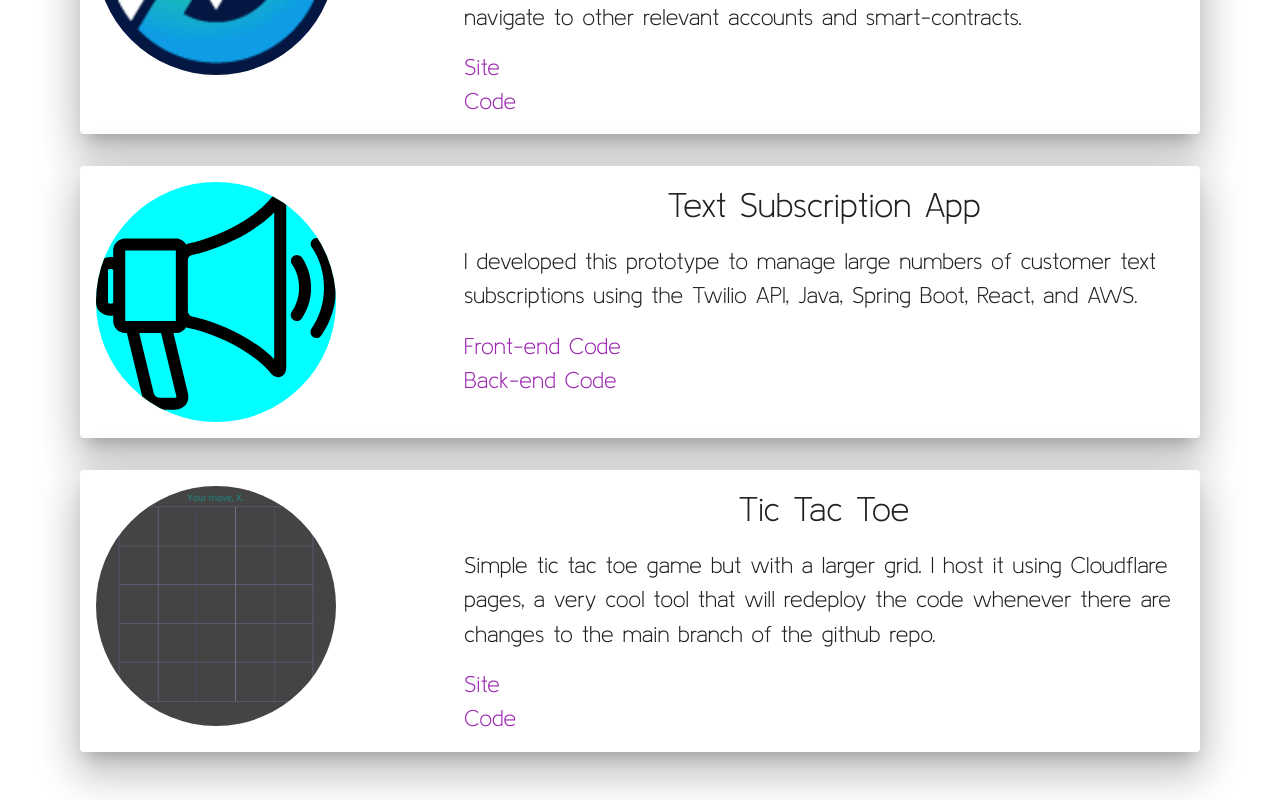
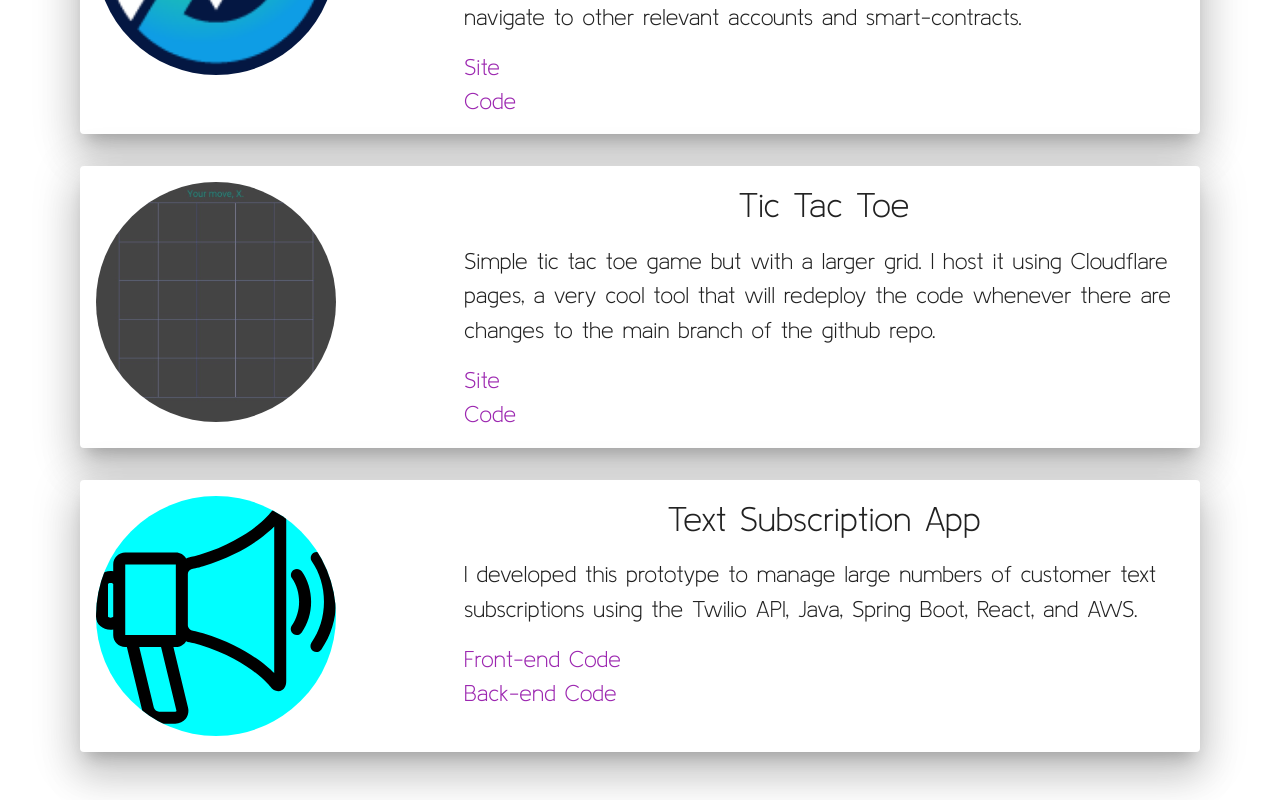
Before and after one commit to voyenavion/sdg, a React (Vite) app: page /github-hits in a window 1280 px wide. Shown: the part 293-1093 px from the top of the page. Built offline with nearby package versions, Linux system fonts and the light colour scheme.

Commit message:
rearrange work order

```diff
--- a/src/pages/Work.tsx
+++ b/src/pages/Work.tsx
@@ -21,6 +21,16 @@ const projects: Array<Project> = [
     ],
   },
   {
+    text: "Tic Tac Toe",
+    summary:
+      "Simple tic tac toe game but with a larger grid. I host it using Cloudflare pages, a very cool tool that will redeploy the code whenever there are changes to the main branch of the github repo.",
+    image: "/tic-tac-toe.jpg",
+    links: [
+      { display: "Site", to: "https://tic-tac-toe-49o.pages.dev/" },
+      { display: "Code", to: "https://github.com/voyenavion/tic-tac-toe" },
+    ],
+  },
+  {
     text: "Text Subscription App",
     summary:
       "I developed this prototype to manage large numbers of customer text subscriptions using the Twilio API, Java, Spring Boot, React, and AWS.",
@@ -36,16 +46,7 @@ const projects: Array<Project> = [
       },
     ],
   },
-  {
-    text: "Tic Tac Toe",
-    summary:
-      "Simple tic tac toe game but with a larger grid. I host it using Cloudflare pages, a very cool tool that will redeploy the code whenever there are changes to the main branch of the github repo.",
-    image: "/tic-tac-toe.jpg",
-    links: [
-      { display: "Site", to: "https://tic-tac-toe-49o.pages.dev/" },
-      { display: "Code", to: "https://github.com/voyenavion/tic-tac-toe" },
-    ],
-  },
+
 ];
 
 export default function Work() {
```
